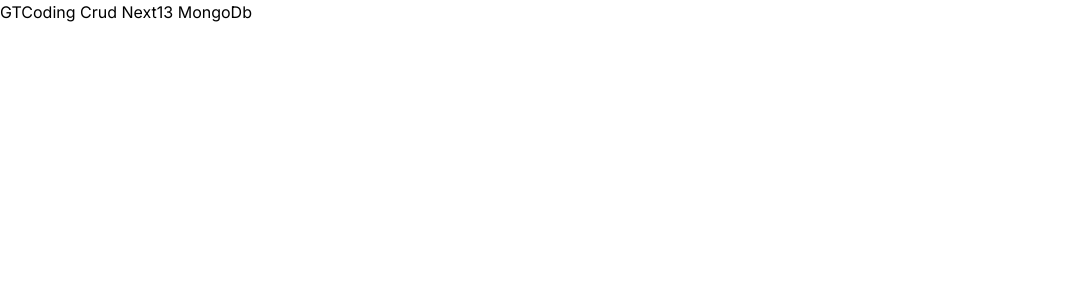
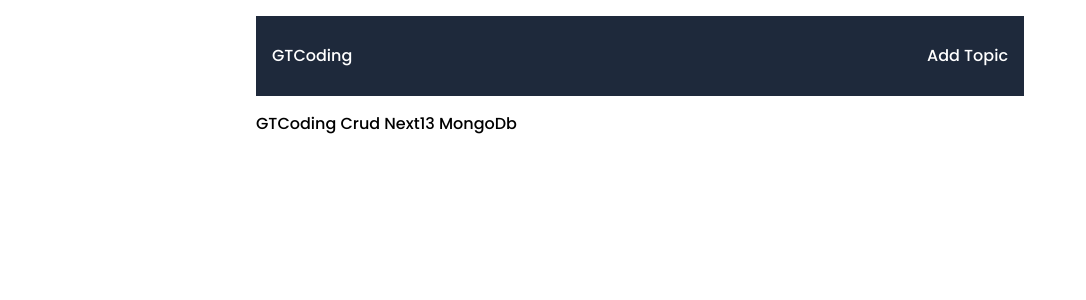
Before and after one commit to 4nth0ny1/gt-coding-next13-mongodb, a Next.js app: page / in a window 1280 px wide. Shown: the top 300 px of the page, without its empty margins (0-1086 px from the left). Built offline with nearby package versions, Linux system fonts and the light colour scheme.

Commit message:
added navbar

```diff
--- a/app/layout.js
+++ b/app/layout.js
@@ -1,17 +1,23 @@
-import './globals.css'
-import { Inter } from 'next/font/google'
+import Navbar from "@/components/Navbar";
+import "./globals.css";
+import { Inter, Poppins } from "next/font/google";
 
-const inter = Inter({ subsets: ['latin'] })
+const poppins = Poppins({ weight: "500", subsets: ["latin"] });
 
 export const metadata = {
-  title: 'Create Next App',
-  description: 'Generated by create next app',
-}
+  title: "Create Next App",
+  description: "Generated by create next app",
+};
 
 export default function RootLayout({ children }) {
   return (
     <html lang="en">
-      <body className={inter.className}>{children}</body>
+      <body className={poppins.className}>
+        <div className="max-w-3xl mx-auto">
+          <Navbar />
+          {children}
+        </div>
+      </body>
     </html>
-  )
+  );
 }
--- /dev/null
+++ b/components/Navbar.jsx
@@ -0,0 +1,13 @@
+import React from "react";
+import Link from "next/link";
+
+const Navbar = () => {
+  return (
+    <div className="flex justify-between items-center h-20 px-4 bg-slate-800 text-white my-4">
+      <Link href="/">GTCoding</Link>
+      <Link href="/addTopic">Add Topic</Link>
+    </div>
+  );
+};
+
+export default Navbar;
```
